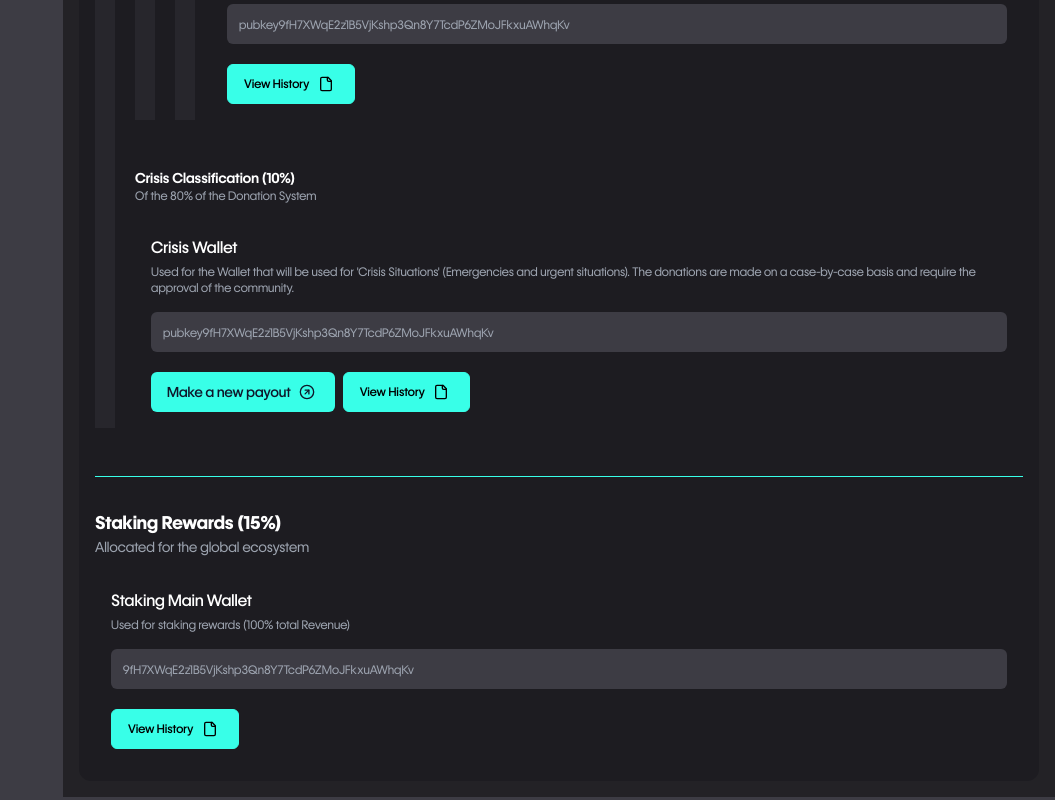
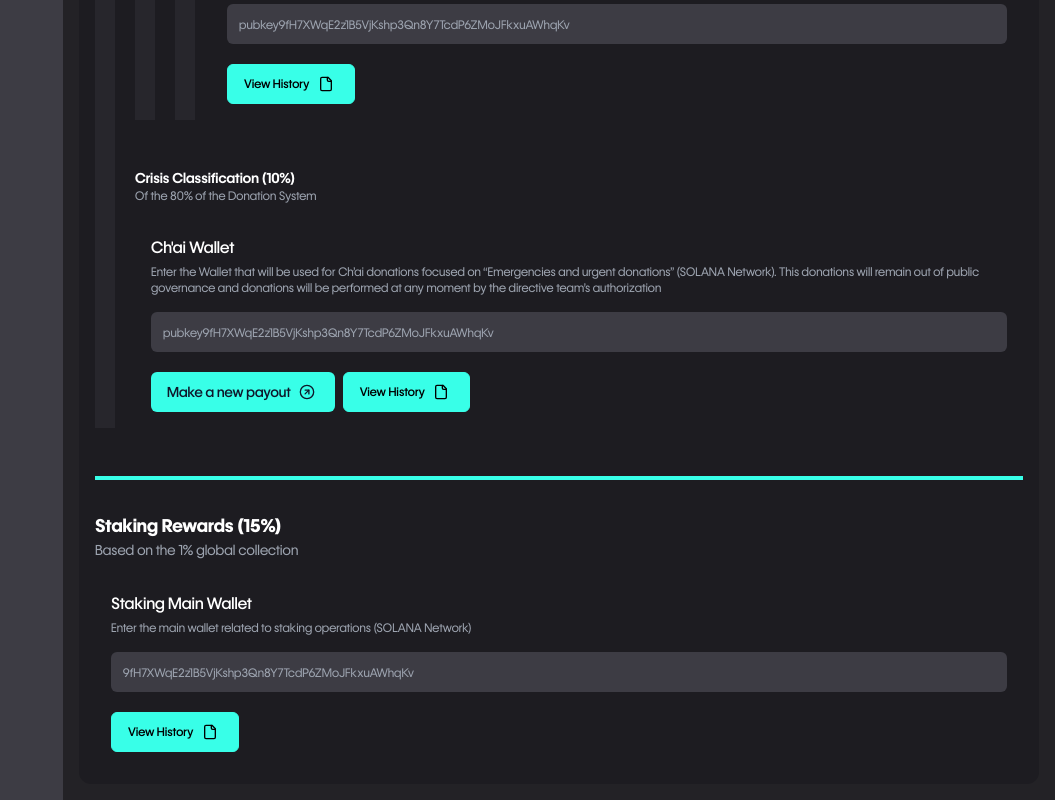
Before and after one commit to NadirAliOfficial/charcoin-admin-panel, a Next.js app: page /settings/wallet-management in a window 1280 px wide. Shown: the part 3268-4068 px from the top of the page, without its empty margins (225-1280 px from the left). Built offline with nearby package versions, Linux system fonts and the light colour scheme; what @bprogress/next would draw is missing.

Commit message:
text added from figma

```diff
--- a/src/app/(main)/settings/wallet-management/page.tsx
+++ b/src/app/(main)/settings/wallet-management/page.tsx
@@ -222,27 +222,27 @@ export default function EcosystemWallets() {
 
             <div className="space-y-6">
               <WalletItem
-                title="Crisis Wallet"
-                description="Used for the Wallet that will be used for 'Crisis Situations' (Emergencies and urgent situations). The donations are made on a case-by-case basis and require the approval of the community."
+                title="Ch'ai Wallet"
+                description="Enter the Wallet that will be used for Ch’ai donations focused on “Emergencies and urgent donations” (SOLANA Network). This donations will remain out of public governance and donations will be performed at any moment by the directive team’s authorization"
                 address="pubkey9fH7XWqE2z1B5VjKshp3Qn8Y7TcdP6ZMoJFkxuAWhqKv"
-                onViewHistory={() => openHistory("Crisis Wallet")}
-                onMakePayout={() => openPayout("Crisis Wallet")}
+                onViewHistory={() => openHistory("Ch'ai Wallet")}
+                onMakePayout={() => openPayout("Ch'ai Wallet")}
               />
             </div>
           </section>
 
-          <div className="border-t border-primary my-8"></div>
+          <div className="border-t-4 border-primary my-8"></div>
 
           <section>
             <div className="mb-4">
               <h2 className="text-lg font-bold">Staking Rewards (15%)</h2>
-              <p className="text-sm text-gray-400">Allocated for the global ecosystem</p>
+              <p className="text-sm text-gray-400">Based on the 1% global collection</p>
             </div>
 
             <div className="space-y-6">
               <WalletItem
                 title="Staking Main Wallet"
-                description="Used for staking rewards (100% total Revenue)"
+                description="Enter the main wallet related to staking operations (SOLANA Network)"
                 address="9fH7XWqE2z1B5VjKshp3Qn8Y7TcdP6ZMoJFkxuAWhqKv"
                 onViewHistory={() => openHistory("Staking Main Wallet")}
                 showPayoutButton={false}
```
